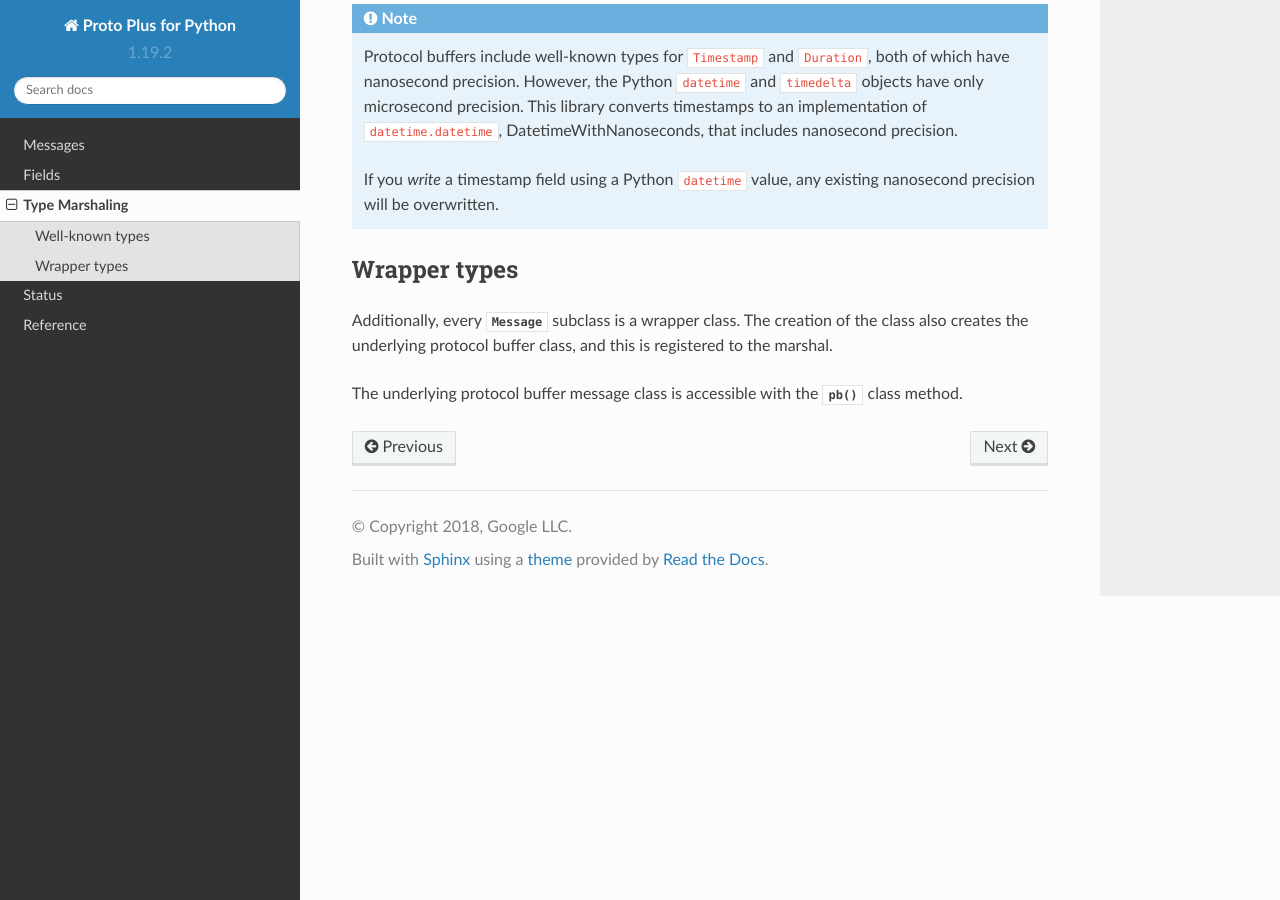
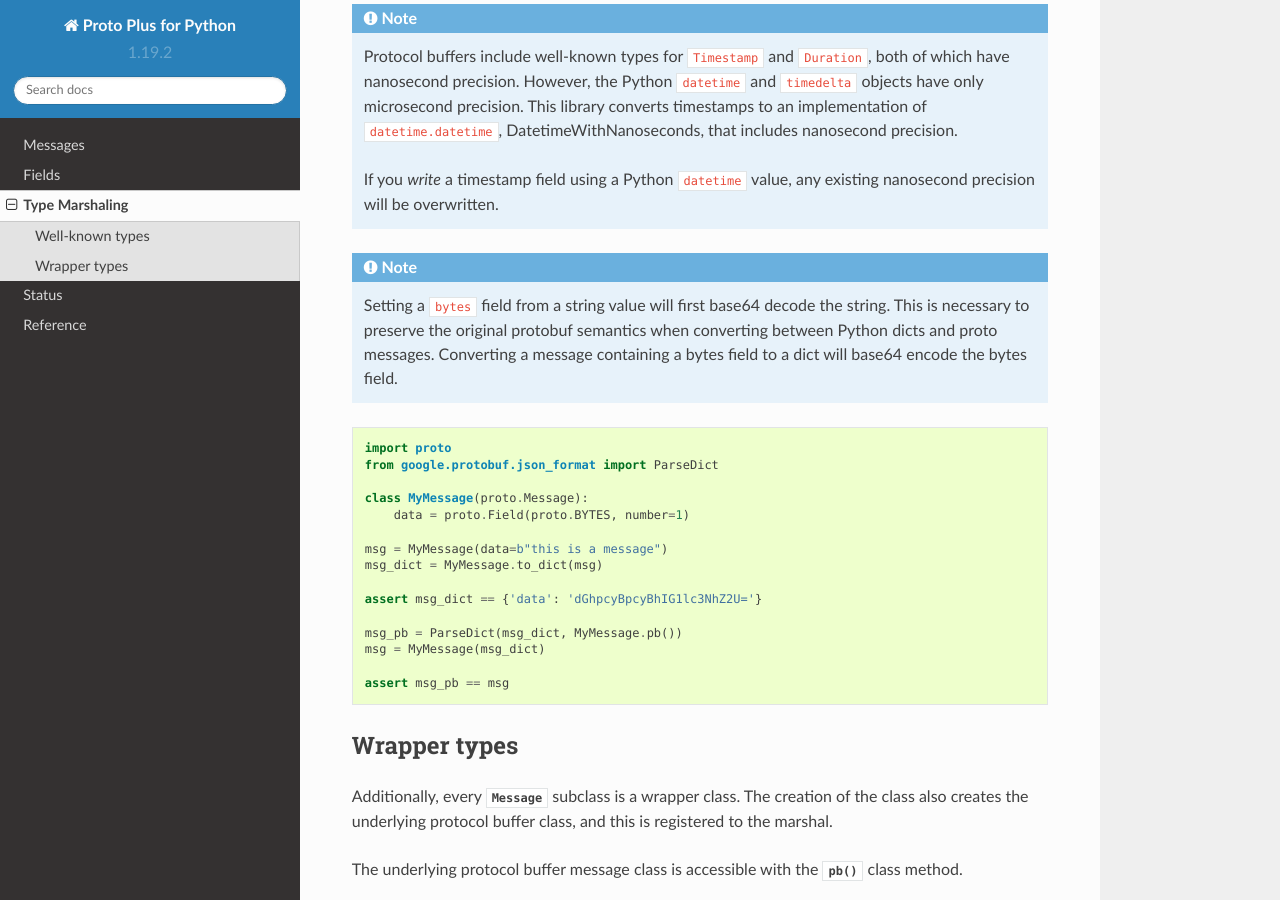
Before and after one commit to googleapis/proto-plus-python, a Sphinx documentation site: the page built from docs/marshal.rst, in a window 1280 px wide and 900 px high, scrolled down 938 px. Built offline with Sphinx 7.4.7 and the Read the Docs theme 2.0.0, drawn with Linux system fonts in a browser that asks for light colours.

Commit message:
Update docs

```diff
--- a/docs/marshal.rst
+++ b/docs/marshal.rst
@@ -44,6 +44,32 @@ Protocol buffer type                Python type             Nullable
     If you *write* a timestamp field using a Python ``datetime`` value,
     any existing nanosecond precision will be overwritten.
 
+.. note::
+
+   Setting a ``bytes`` field from a string value will first base64 decode the string.
+   This is necessary to preserve the original protobuf semantics when converting between
+   Python dicts and proto messages.
+   Converting a message containing a bytes field to a dict will
+   base64 encode the bytes field.
+
+.. code-block:: python
+
+  import proto
+  from google.protobuf.json_format import ParseDict
+
+  class MyMessage(proto.Message):
+      data = proto.Field(proto.BYTES, number=1)
+
+  msg = MyMessage(data=b"this is a message")
+  msg_dict = MyMessage.to_dict(msg)
+
+  assert msg_dict == {'data': 'dGhpcyBpcyBhIG1lc3NhZ2U='}
+
+  msg_pb = ParseDict(msg_dict, MyMessage.pb())
+  msg = MyMessage(msg_dict)
+
+  assert msg_pb == msg
+
 
 Wrapper types
 -------------
```
